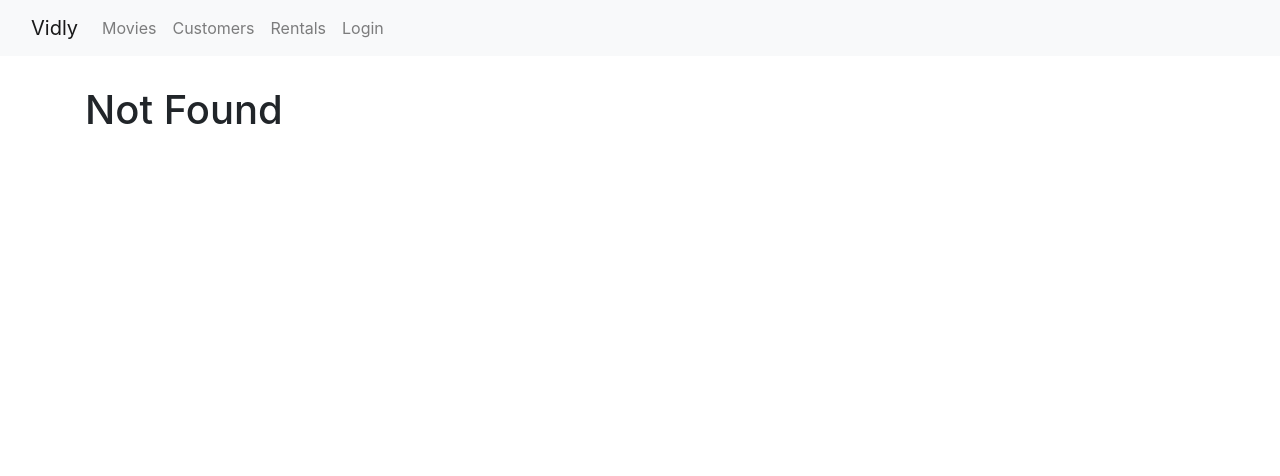
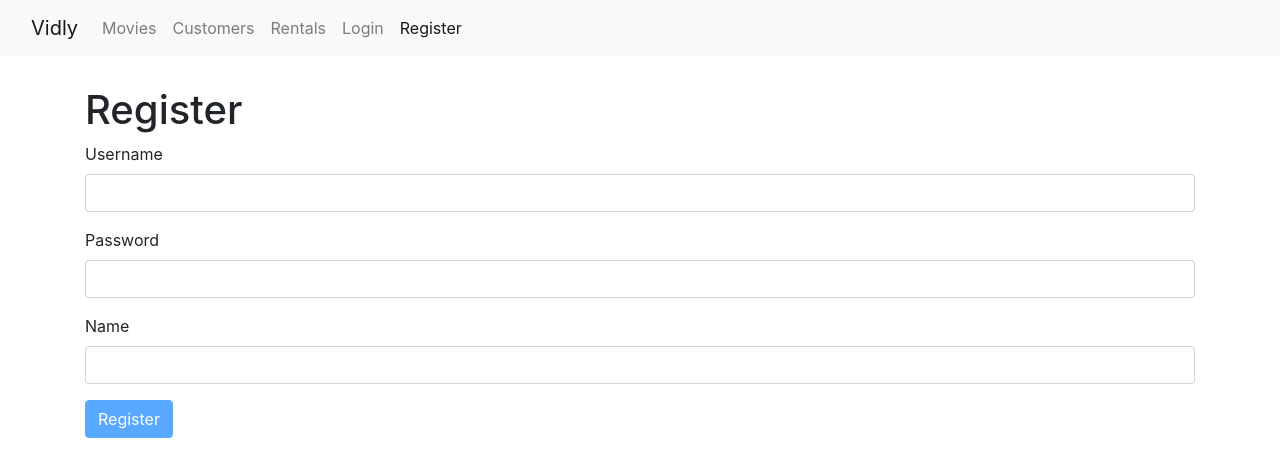
Before and after one commit to yohanchathuranga72565/React-Vidly-App, a React (Create React App) app: page /register in a window 1280 px wide. Before the commit this address led to /not-found. Shown: the top 476 px of the page. Built offline with nearby package versions, Linux system fonts and the light colour scheme.

Commit message:
Add register form with validation using Joi library

```diff
--- a/src/App.js
+++ b/src/App.js
@@ -7,6 +7,7 @@
 import NotFound from './components/notFound';
 import NavBar from './components/navBar';
 import LoginForm from './components/loginForm';
+import RegisterForm from './components/registerForm';
 import './App.css';
 
 function App() {
@@ -15,6 +16,7 @@
     <NavBar />
     <main className = "container">
       <Switch>
+        <Route path="/register" component = {RegisterForm} />
         <Route path="/login" component = {LoginForm} />
         <Route path="/movies/:id" component = {MovieForm} />
         <Route path = "/movies" component = {Movies} />
--- a/src/components/navBar.jsx
+++ b/src/components/navBar.jsx
@@ -18,10 +18,13 @@
                     <NavLink className="nav-link" to="/customers">Customers</NavLink>
                     </li>
                     <li className="nav-item">
-                    <NavLink className="nav-link" to="rentals">Rentals</NavLink>
+                    <NavLink className="nav-link" to="/rentals">Rentals</NavLink>
                     </li>
                     <li className="nav-item">
-                    <NavLink className="nav-link" to="login">Login</NavLink>
+                    <NavLink className="nav-link" to="/login">Login</NavLink>
+                    </li>
+                    <li className="nav-item">
+                    <NavLink className="nav-link" to="/register">Register</NavLink>
                     </li>
                 </ul>
                 </div>
--- /dev/null
+++ b/src/components/registerForm.jsx
@@ -0,0 +1,36 @@
+import React from 'react';
+import Joi from "joi-browser";
+import Form from "./common/form";
+
+class RegisterForm extends Form{
+    state = {
+        data: {username: "", password:"", name:""},
+        errors: {}
+    };
+
+    schema = {
+        username: Joi.string().required().email().label("Username"),
+        password: Joi.string().required().min(5).label("Password"),
+        name: Joi.string().required().label("Name")
+    };
+
+    doSubmit = () => {
+        console.log("Submitted");
+    }
+
+    render() {
+        return (
+            <div>
+                <h1>Register</h1>
+                <form onSubmit = {this.handleSubmit}>
+                    {this.renderInput("username", "Username")}
+                    {this.renderInput("password", "Password", "password")}
+                    {this.renderInput("name", "Name")}
+                    {this.renderButton("Register")}
+                </form>
+            </div>
+         );
+    }
+}
+
+export default RegisterForm;
```
